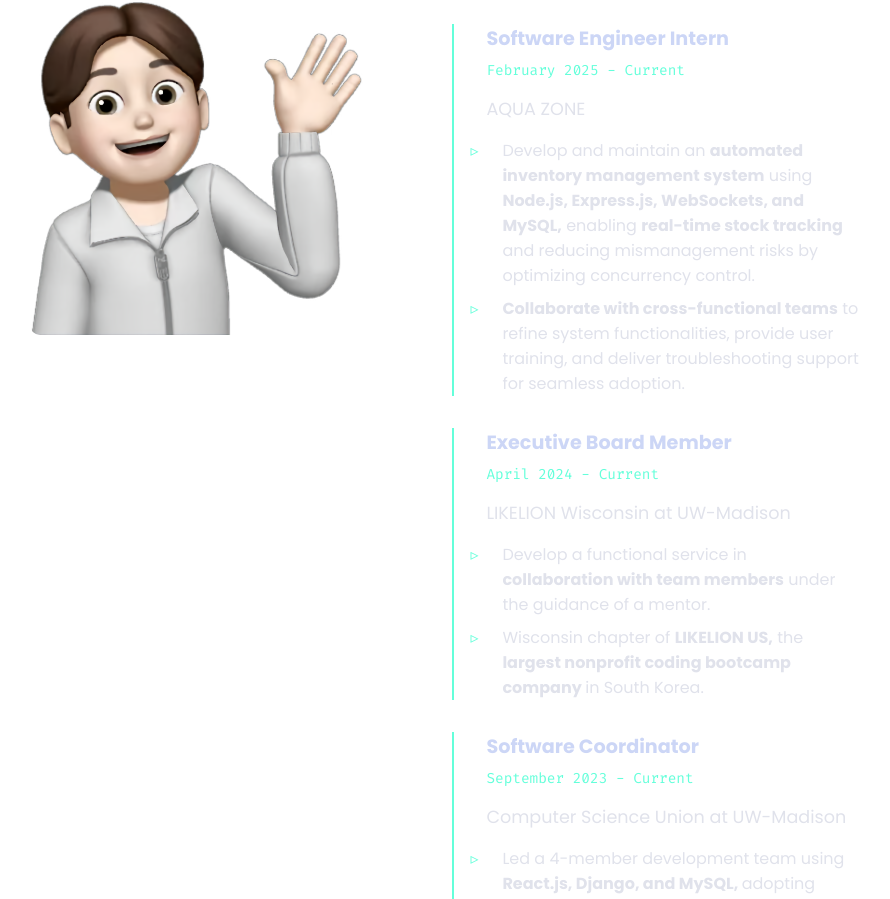
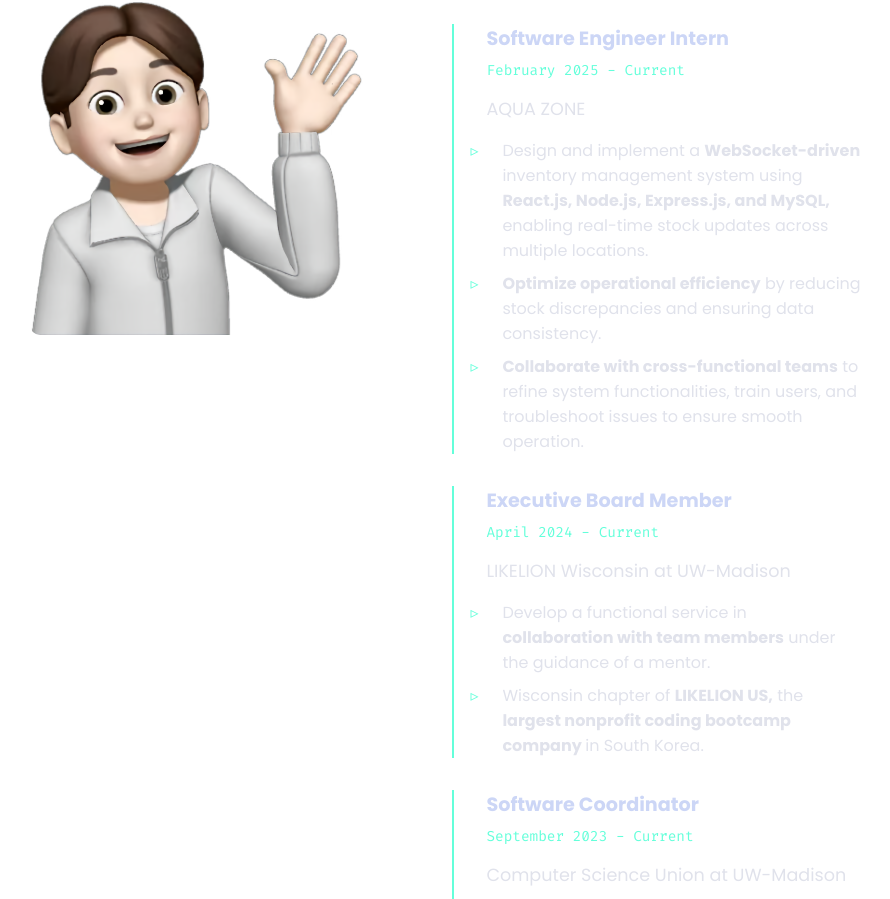
Before and after one commit to Tyrrnien81/Tyrrnien81.github.io, a React (Create React App) app: page / in a window 1280 px wide. Shown: the part 998-1897 px from the top of the page, without its empty margins (194-1084 px from the left). Built offline with nearby package versions, Linux system fonts and the light colour scheme.

Commit message:
Updated the About section

```diff
--- a/src/About/About.jsx
+++ b/src/About/About.jsx
@@ -71,20 +71,22 @@ const About = () => {
                                     <p>AQUA ZONE</p>
                                     <ul>
                                         <li>
-                                            Develop and maintain an{" "}
+                                            Design and implement a{" "}
+                                            <b>WebSocket-driven</b> inventory
+                                            management system using{" "}
                                             <b>
-                                                automated inventory management
-                                                system
-                                            </b>{" "}
-                                            using{" "}
-                                            <b>
-                                                Node.js, Express.js, WebSockets,
+                                                React.js, Node.js, Express.js,
                                                 and MySQL,
                                             </b>{" "}
-                                            enabling{" "}
-                                            <b>real-time stock tracking</b> and
-                                            reducing mismanagement risks by
-                                            optimizing concurrency control.
+                                            enabling real-time stock updates
+                                            across multiple locations.
+                                        </li>
+                                        <li>
+                                            <b>
+                                                Optimize operational efficiency
+                                            </b>{" "}
+                                            by reducing stock discrepancies and
+                                            ensuring data consistency.
                                         </li>
                                         <li>
                                             <b>
@@ -92,9 +94,8 @@ const About = () => {
                                                 cross-functional teams
                                             </b>{" "}
                                             to refine system functionalities,
-                                            provide user training, and deliver
-                                            troubleshooting support for seamless
-                                            adoption.
+                                            train users, and troubleshoot issues
+                                            to ensure smooth operation.
                                         </li>
                                     </ul>
                                 </div>
```
